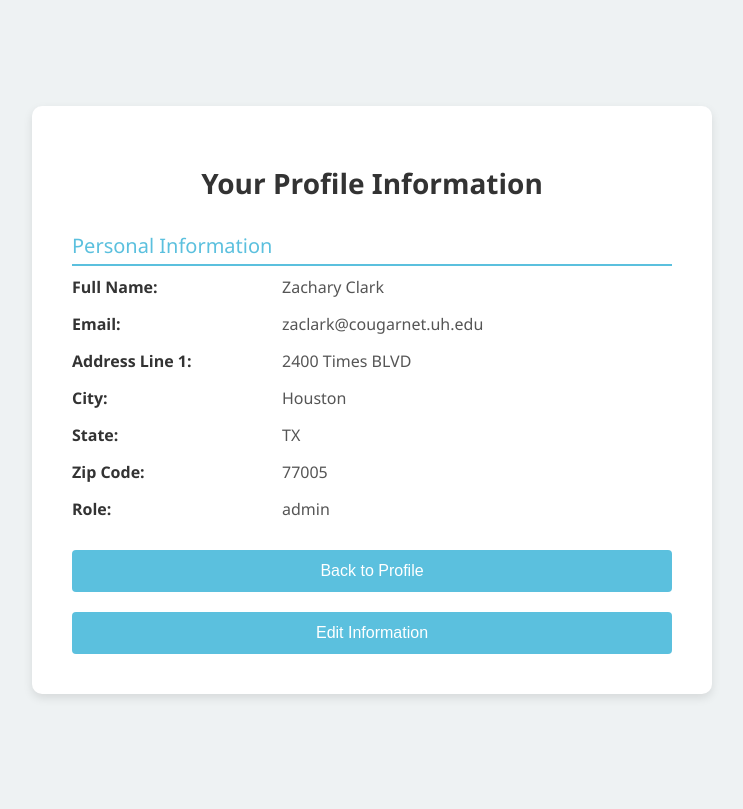
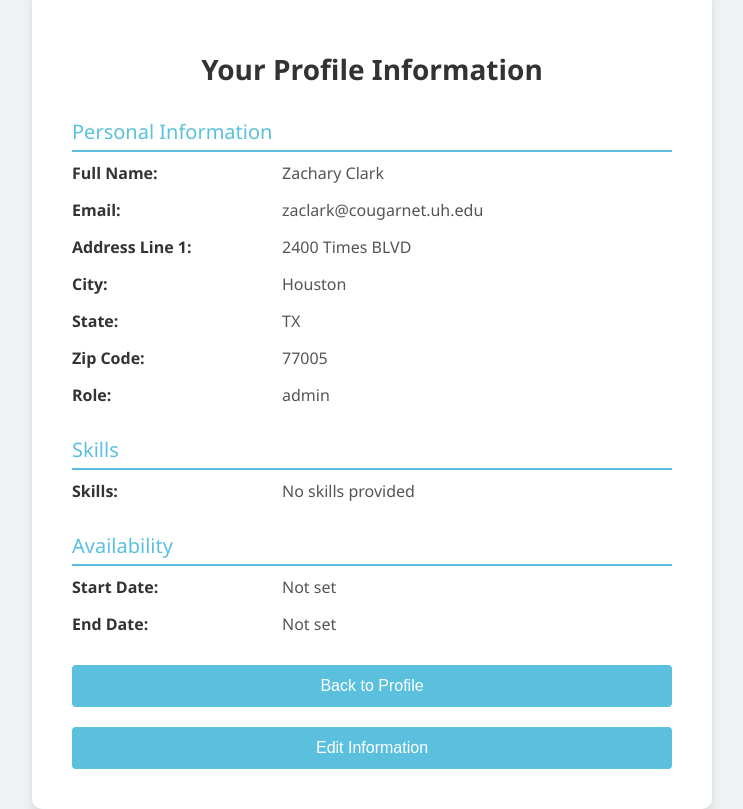
Before and after one commit to zzclark17/4353Fall24, a Flask app: page /show_profile_info in a window 1280 px wide. Shown: the whole page, without its empty margins (268-1011 px from the left). Before the commit the page ends 698 px from the top, so only its background shows below. Run offline with Flask 3, Linux system fonts and the light colour scheme; a user stored in the database is signed in.

Commit message:
I almost went crazy

```diff
--- a/server.py
+++ b/server.py
@@ -1,6 +1,7 @@
 from flask import Flask, render_template, request, redirect, url_for, session
 import pandas as pd
 from sqlalchemy import create_engine
+from sqlalchemy import text
 from werkzeug.security import generate_password_hash, check_password_hash
 from datetime import datetime, timedelta
 
@@ -397,7 +398,7 @@ def update_profile():
     city = request.form['city']
     state = request.form['state']
     zip_code = request.form['zip_code']
-    skills_list = request.form.getlist('skills')
+    skills_list = request.form.getlist('skills[]')
     skills = ','.join(skills_list)
 
     update_query = """
--- a/templates/profile_info.html
+++ b/templates/profile_info.html
@@ -86,7 +86,7 @@
     <div class="profile-container">
         <h1>Your Profile Information</h1>
 
-        <!-- Personal Information Section (For Both Roles) -->
+        <!-- Personal Information Section -->
         <div class="section-title">Personal Information</div>
         <div class="profile-details">
             <p><strong>Full Name:</strong></p>
@@ -109,18 +109,19 @@
             <p>{{ user['role'] }}</p>
         </div>
 
-        <!-- Volunteer-Only Information -->
-        {% if user['role'] == 'volunteer' %}
+        <!-- Skills Section -->
         <div class="section-title">Skills</div>
         <div class="profile-details">
             <p><strong>Skills:</strong></p>
             {% if user['skills'] %}
-                    <p>{{ user['skills'] }}</p>
+                <p>{{ ', '.join(user['skills']) }}</p>
             {% else %}
                 <p>No skills provided</p>
             {% endif %}
         </div>
 
+
+        <!-- Availability Section -->
         <div class="section-title">Availability</div>
         <div class="profile-details">
             <p><strong>Start Date:</strong></p>
@@ -128,7 +129,6 @@
             <p><strong>End Date:</strong></p>
             <p>{{ user['availability_end'] if user['availability_end'] else 'Not set' }}</p>
         </div>
-        {% endif %}
 
         <!-- Back Button -->
         <div class="back-button">
```
Also changed, not shown: database.db. Lines whose indentation alone changed are shown as unchanged.
